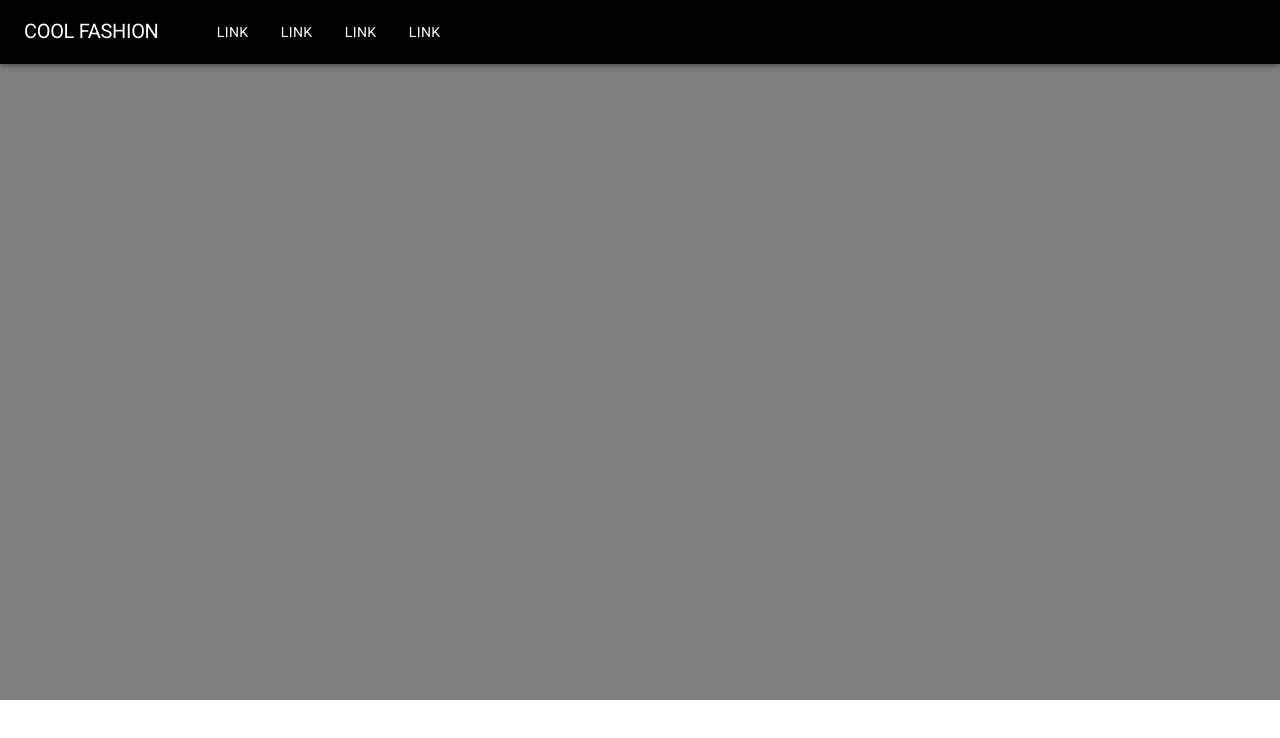
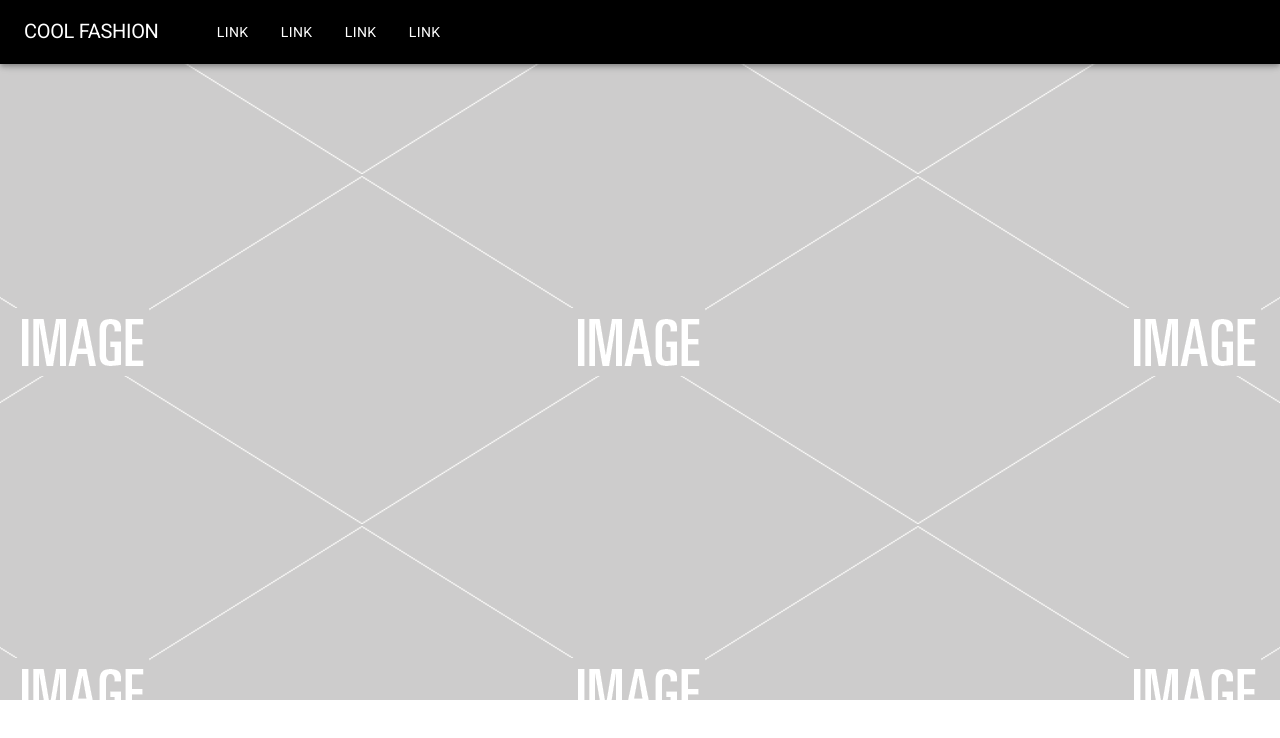
Before and after one commit to carolinmimmie/CoolFashion, a React (Create React App) app: page / in a window 1280 px wide. Shown: the top 738 px of the page. Built offline with nearby package versions, Linux system fonts and the light colour scheme.

Commit message:
la till placeholder image

```diff
--- a/src/App.css
+++ b/src/App.css
@@ -9,11 +9,15 @@ body {
 .hero {
   height: 700px;
   background-color: grey;
+  background-image: url(../src/images/img-placeholder.webp);
 
   background-position: center;
-  background-repeat: no-repeat;
-  background-size: cover;
-  position: relative;
+
+  /* background-repeat: no-repeat; */
+
+  /* background-size: cover; */
+
+  /* position: relative; */
 }
 
 .boxserchandicon {
```
Also changed, not shown: src/images/img-placeholder.webp (added), src/images/placeholder_image.png (added).
